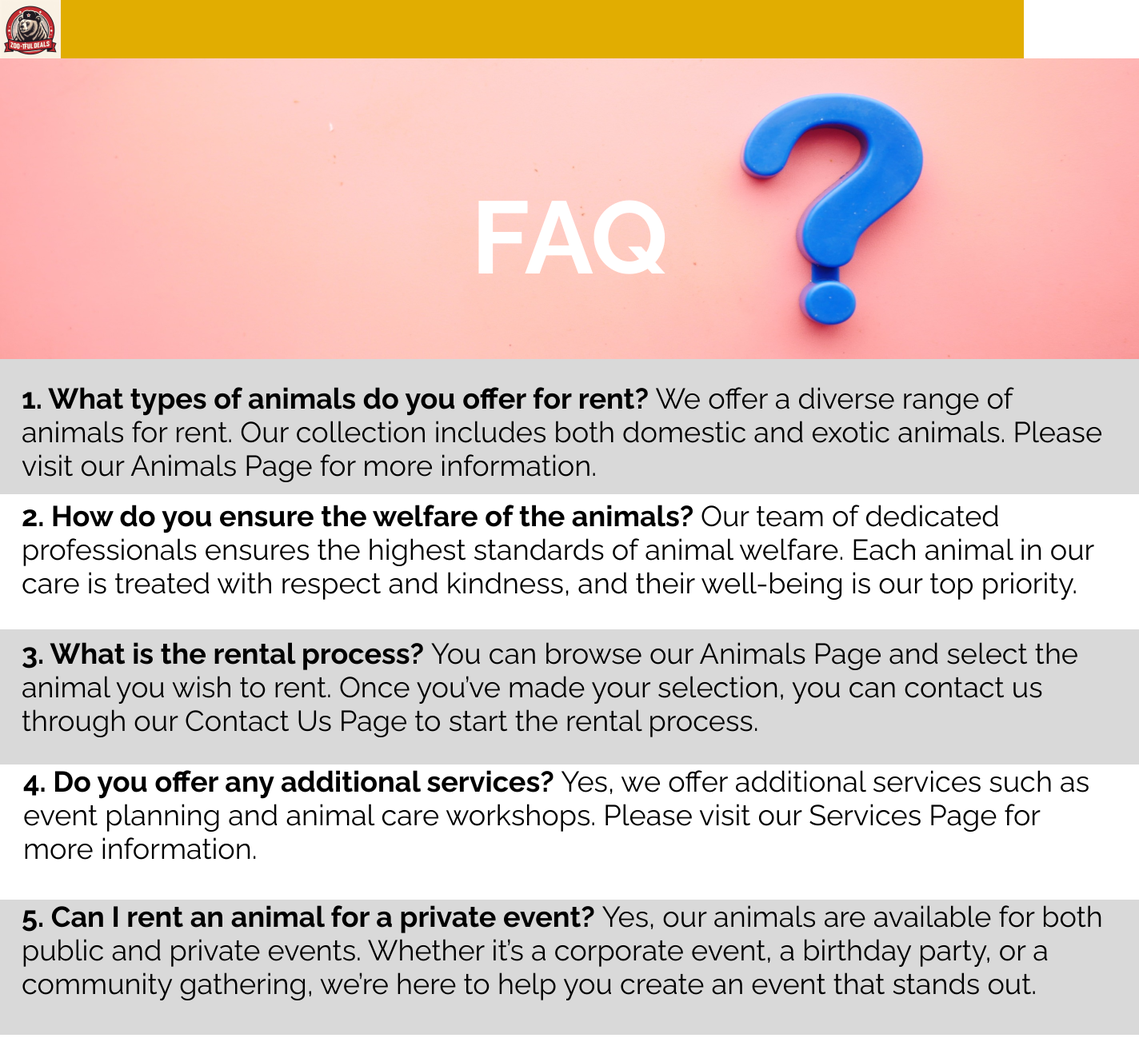
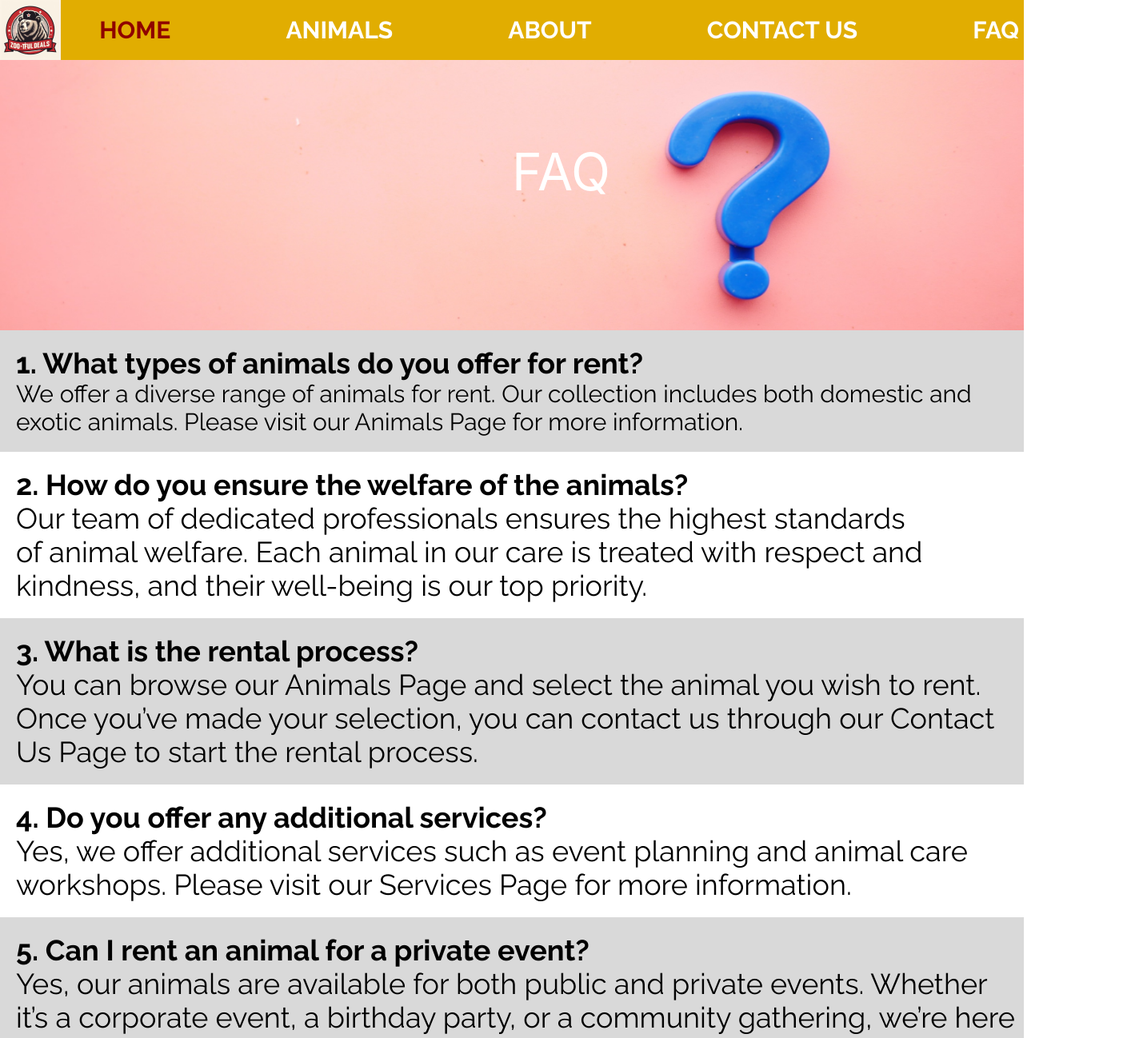
Before and after one commit to Letsktor/sfm, a React (Create React App) app in the folder rector/: page /faq in a window 1280 px wide. Shown: the top 1298 px of the page at 80% size, 1424 px wide, since content can reach past the window. Built offline with nearby package versions, Linux system fonts and the light colour scheme.

Commit message:
Navigation bar buttons fixed, faq page finished

```diff
--- a/rector/src/Css/App.css
+++ b/rector/src/Css/App.css
@@ -3,7 +3,6 @@
 }
 .container{
   display: flex;
-  flex-direction: column;
 }
 .App-logo {
   height: 40vmin;
@@ -23,7 +22,6 @@
   flex-direction: column;
   align-items: center;
   justify-content: center;
-  font-size: calc(10px + 2vmin);
   color: white;
 }
 
--- a/rector/src/Css/FAQ.css
+++ b/rector/src/Css/FAQ.css
@@ -1,52 +1,64 @@
+@import url('https://fonts.googleapis.com/css2?family=Raleway:wght@400;700&display=swap');
+.container{
+    display:flex;
+    flex-direction:column;
+    min-height:100vh;
+    background: white;
+}
+.top-bar,.bottom-bar{
+    height: 75px;
+    background: #E1AD01;
+    display: flex;
+    align-items: center;
+}
+.logo{
+    width:76px;
+    height: 76px;
+}
 
-.Contact{
-    width: 10%;
-    height: 30%;
-    left: 70%;
-    top: 2%;
-    position: absolute;
-    text-align: center;
-}
-.Animal{
-    width: 10%;
-    height: 30%;
-    left: 30%;
-    top: 2%;
-    position: absolute;
-    text-align: center;
-}
-.About{
-    width: 10%;
-    height: 30%;
-    left: 50%;
-    top: 2%;
-    position: absolute;
-    text-align: center;
-}
-.FAQ{
-    width: 10%;
-    height: 30%;
-    left: 90%;
-    top: 2%;
-    position: absolute;
-    text-align: center;
-}
 button{
     border: none;
-    font-size: 300%;
-    font-family: Raleway;
+    padding-left: 4%;
+    font-family: 'Raleway';
     font-weight:bold;
     color: white;
+    font-size: 30px;
     background-color:transparent;
 }
-.Otthon{
-    width: 10%;
-    height: 30%;
-    left: 10%;
-    top: 2%;
-    position: absolute;
-    text-align: center;
+.navigation {
+    display: flex;
+    justify-content: space-between;
+    width: 100%;
+}
+
+.bottom-bar {
+
+    display: flex;
+    justify-content: space-between;
+    align-items: center;
 }
 .CurrentPage{
     color:#8F0000;
 }
+.image-container{
+    position: relative;
+    display: flex;
+}
+.image-container img{
+    display:block;
+    width:100%;
+    height:auto;
+
+}
+.overlay-text {
+    position: absolute;
+    top: 30%;
+    left:50%;
+    color: #fff;
+    font-size: 64px;
+    text-align: center;
+}
+.shadow{
+    text-shadow: 1px 1px 2px black;
+    font-size: 44px;
+}
--- a/rector/src/Css/Home.css
+++ b/rector/src/Css/Home.css
@@ -21,8 +21,14 @@ button{
     padding-left: 4%;
     font-family: 'Raleway';
     font-weight:bold;
+    font-size: 30px;
     color: white;
     background-color:transparent;
+}
+.navigation {
+    display: flex;
+    justify-content: space-between;
+    width: 100%;
 }
 
 .bottom-bar {
--- a/rector/src/FAQ.js
+++ b/rector/src/FAQ.js
@@ -1,8 +1,10 @@
 import React from 'react';
+import './Css/FAQ.css'
 import { useNavigate } from 'react-router-dom';
-import elso from "./Pictures/szovjetmaci_2.png";
+import logo from "./Pictures/szovjetmaci_2.png";
 import masodik from "./Pictures/szovjetmaci.png";
 import harmadik from "./Pictures/Rectangle_41.png";
+
 
 function FAQ() {
     const navigate = useNavigate();
@@ -24,34 +26,39 @@ function FAQ() {
 
     return (
         <div style={{width: '100%', height: '100%', position: 'relative', background: 'white'}} className={".container"}>
-            <div style={{width: '100%', height: '100%', left: 0, top: 0, position: 'absolute', background: '#E1AD01'}} className={".container"}/>
-            <img style={{width: 76, height: 76, left: 0, top: 0, position: 'absolute'}} src={elso}  alt={"elso"}/>
-            <div className={"Contact"}><button onClick={contactClick}>CONTACT US</button></div>
-            <div className={"Otthon"}><button onClick={homelClick}>HOME</button></div>
-            <div className={"Animal"}><button onClick={animalClick}>ANIMALS</button></div>
-            <div className={"About"}><button onClick={aboutClick}>ABOUT</button></div>
-            <div className={"FAQ"}><button onClick={faqClick}>FAQ</button></div>
-            <div style={{width: 1424, height: 105, left: 0, top: 1463, position: 'absolute', background: '#E1AD01'}}></div>
-            <img style={{width: 103, height: 103, left: 0, top: 1463, position: 'absolute'}} src={masodik}  alt={"masodik"}/>
-            <div style={{width: 313, height: 72, left: 166, top: 1494, position: 'absolute', textAlign: 'center', color: 'white', fontSize: 32, fontFamily: 'Raleway', fontWeight: '700', wordWrap: 'break-word'}}>Zoo-tiful Deals LLC.</div>
-            <div style={{width: 272, height: 68, left: 740, top: 1500, position: 'absolute', textAlign: 'center', color: 'white', fontSize: 24, fontFamily: 'Raleway', fontWeight: '700', wordWrap: 'break-word'}}>info@zootifuldeals.com</div>
-            <div style={{width: 257, height: 58, left: 492, top: 1498, position: 'absolute', textAlign: 'center', color: 'white', fontSize: 24, fontFamily: 'Raleway', fontWeight: '700', wordWrap: 'break-word'}}>+36205446565</div>
-            <div style={{width: 375, height: 56, left: 1045, top: 1499, position: 'absolute', textAlign: 'center', color: '#FFFDFD', fontSize: 24, fontFamily: 'Raleway', fontWeight: '700', wordWrap: 'break-word'}}>4034 Debrecen, Vágóhíd utca 3.</div>
-            <img style={{width: 1424, height: 376, left: 0, top: 73, position: 'absolute', background: 'linear-gradient(0deg, #D9D9D9 0%, #D9D9D9 100%)'}} src={harmadik}  alt={"harmadik"}/>
-            <div style={{width: 574, height: 135, left: 425, top: 222, position: 'absolute', textAlign: 'center', color: 'white', fontSize: 128, fontFamily: 'Raleway', fontWeight: '700', wordWrap: 'break-word'}}>FAQ</div>
-            <div style={{width: 1424, height: 169, left: 0, top: 449, position: 'absolute', background: '#D9D9D9'}} />
-            <div style={{width: 1354, height: 132, left: 27, top: 477, position: 'absolute'}}><span style={{color: 'black', fontSize: 36, fontFamily: 'Raleway', fontWeight: '700', wordWrap: 'break-word'}} >1. What types of animals do you offer for rent? </span><span style={{color: 'black', fontSize: 36, fontFamily: 'Raleway', fontWeight: '400', wordWrap: 'break-word'}}>We offer a diverse range of animals for rent. Our collection includes both domestic and exotic animals. Please visit our Animals Page for more information.</span></div>
-            <div style={{width: 1424, height: 169, left: 0, top: 618, position: 'absolute', background: 'white'}} />
+            <div className={"top-bar"}>
+                <img className={"logo"} src={logo}  alt={"alt"}/>
+                <div className={"navigation"}>
+                    <button onClick={homelClick}><div className={"CurrentPage"}>HOME</div></button>
+                    <button onClick={animalClick}>ANIMALS</button>
+                    <button onClick={aboutClick}>ABOUT</button>
+                    <button onClick={contactClick}>CONTACT US</button>
+                    <button onClick={faqClick}>FAQ</button>
+                </div>
 
-            <div style={{width: 1393, height: 157, left: 27, top: 624, position: 'absolute'}}><span style={{color: 'black', fontSize: 36, fontFamily: 'Raleway', fontWeight: '700', wordWrap: 'break-word'}}>2. How do you ensure the welfare of the animals? </span><span style={{color: 'black', fontSize: 36, fontFamily: 'Raleway', fontWeight: '400', wordWrap: 'break-word'}}>Our team of dedicated professionals ensures the highest standards of animal welfare. Each animal in our care is treated with respect and kindness, and their well-being is our top priority.</span></div>
-            <div style={{width: 1424, height: 169, left: 0, top: 787, position: 'absolute', background: '#D9D9D9'}} />
-            <div style={{width: 1369, height: 138, left: 27, top: 796, position: 'absolute'}}><span style={{color: 'black', fontSize: 36, fontFamily: 'Raleway', fontWeight: '700', wordWrap: 'break-word'}}>3. What is the rental process? </span><span style={{color: 'black', fontSize: 36, fontFamily: 'Raleway', fontWeight: '400', wordWrap: 'break-word'}}>You can browse our Animals Page and select the animal you wish to rent. Once you’ve made your selection, you can contact us through our Contact Us Page to start the rental process.</span></div>
-            <div style={{width: 1424, height: 169, left: 0, top: 956, position: 'absolute', background: 'white'}} />
-            <div style={{width: 1339, height: 169, left: 29, top: 956, position: 'absolute'}}><span style={{color: 'black', fontSize: 36, fontFamily: 'Raleway', fontWeight: '700', wordWrap: 'break-word'}}>4. Do you offer any additional services? </span><span style={{color: 'black', fontSize: 36, fontFamily: 'Raleway', fontWeight: '400', wordWrap: 'break-word'}}>Yes, we offer additional services such as event planning and animal care workshops. Please visit our Services Page for more information.</span></div>
-            <div style={{width: 1424, height: 169, left: 0, top: 1125, position: 'absolute', background: '#D9D9D9'}} />
-            <div style={{width: 1369, height: 169, left: 27, top: 1125, position: 'absolute'}}><span style={{color: 'black', fontSize: 36, fontFamily: 'Raleway', fontWeight: '700', wordWrap: 'break-word'}}>5. Can I rent an animal for a private event? </span><span style={{color: 'black', fontSize: 36, fontFamily: 'Raleway', fontWeight: '400', wordWrap: 'break-word'}}>Yes, our animals are available for both public and private events. Whether it’s a corporate event, a birthday party, or a community gathering, we’re here to help you create an event that stands out.</span></div>
-            <div style={{width: 1313, height: 133, left: 27, top: 1310, position: 'absolute'}}><span style={{color: 'black', fontSize: 36, fontFamily: 'Raleway', fontWeight: '700', wordWrap: 'break-word'}}>6. How do I contact you? </span><span style={{color: 'black', fontSize: 36, fontFamily: 'Raleway', fontWeight: '400', wordWrap: 'break-word'}}>You can reach out to us through the form on our Contact Us Page. You can also find our email, phone number, and physical address on the same page.</span></div>
+            </div>
+           <div>
+               <div className={"image-container"}>
+                   <img style={{width: '100%', position: 'relative', background: 'linear-gradient(0deg, #D9D9D9 0%, #D9D9D9 100%)'}} src={harmadik}  alt={"harmadik"}/>
+                   <div className={"overlay-text"} >FAQ</div>
+               </div>
+           </div>
+            <div className={"container"}>
+                   <div style={{width: "auto", position: 'relative',backgroundColor:'#D9D9D9',paddingBottom:20,paddingTop:20,paddingLeft:20,paddingRight:0}}><div style={{color: 'black', fontSize: 36, fontFamily: 'Raleway', fontWeight: '700', wordWrap: 'break-word'}} >1. What types of animals do you offer for rent? </div><div style={{color: 'black', fontSize: 30, fontFamily: 'Raleway', fontWeight: '400', wordWrap: 'break-word'}}>We offer a diverse range of animals for rent. Our collection includes both domestic and exotic animals. Please visit our Animals Page for more information.</div></div>
+                   <div style={{width: "auto", position: 'relative',paddingBottom:20,paddingTop:20,paddingLeft:20,paddingRight:0}}><div style={{color: 'black',width:'90%', fontSize: 36, fontFamily: 'Raleway', fontWeight: '700', wordWrap: 'break-word'}}>2. How do you ensure the welfare of the animals? </div><div style={{color: 'black', fontSize: 36, fontFamily: 'Raleway', fontWeight: '400', wordWrap: 'break-word',width:'90%'}}>Our team of dedicated professionals ensures the highest standards of animal welfare. Each animal in our care is treated with respect and kindness, and their well-being is our top priority.</div></div>
+                   <div style={{width: "auto", position: 'relative',background: '#D9D9D9',paddingBottom:20,paddingTop:20,paddingLeft:20,paddingRight:0}}><div style={{color: 'black', fontSize: 36, fontFamily: 'Raleway', fontWeight: '700', wordWrap: 'break-word'}}>3. What is the rental process? </div><span style={{color: 'black', fontSize: 36, fontFamily: 'Raleway', fontWeight: '400', wordWrap: 'break-word'}}>You can browse our Animals Page and select the animal you wish to rent. Once you’ve made your selection, you can contact us through our Contact Us Page to start the rental process.</span></div>
+                   <div style={{width: "auto%", position: 'relative',paddingBottom:20,paddingTop:20,paddingLeft:20,paddingRight:0}}><div style={{color: 'black', fontSize: 36, fontFamily: 'Raleway', fontWeight: '700', wordWrap: 'break-word'}}>4. Do you offer any additional services? </div><div style={{color: 'black', fontSize: 36, fontFamily: 'Raleway', fontWeight: '400', wordWrap: 'break-word'}}>Yes, we offer additional services such as event planning and animal care workshops. Please visit our Services Page for more information.</div></div>
+                   <div style={{width: "auto%", position: 'relative',background: '#D9D9D9',paddingBottom:20,paddingTop:20,paddingLeft:20,paddingRight:0}}><div style={{color: 'black', fontSize: 36, fontFamily: 'Raleway', fontWeight: '700', wordWrap: 'break-word'}}>5. Can I rent an animal for a private event? </div><div style={{color: 'black', fontSize: 36, fontFamily: 'Raleway', fontWeight: '400', wordWrap: 'break-word'}}>Yes, our animals are available for both public and private events. Whether it’s a corporate event, a birthday party, or a community gathering, we’re here to help you create an event that stands out.</div></div>
+                   <div style={{width: "auto%", position: 'relative',paddingBottom:20,paddingTop:20,paddingLeft:20,paddingRight:0}}><div style={{color: 'black', fontSize: 36, fontFamily: 'Raleway', fontWeight: '700', wordWrap: 'break-word'}}>6. How do I contact you? </div><div style={{color: 'black', fontSize: 36, fontFamily: 'Raleway', fontWeight: '400', wordWrap: 'break-word'}}>You can reach out to us through the form on our Contact Us Page. You can also find our email, phone number, and physical address on the same page.</div></div>
 
+           </div>
+            <div className={"bottom-bar"}>
+                <img className={"logo"} src={logo}  alt={"alt"}/>
+                <div style={{width: '100%', height:"auto",  position: 'relative', textAlign: 'center', color: 'white', fontSize: 32, fontFamily: 'Raleway', fontWeight: '700', wordWrap: 'break-word'}}>Zoo-tiful Deals LLC.</div>
+                <div style={{width: '100%', height: "auto",  position: 'relative', textAlign: 'center', color: 'white', fontSize: 24, fontFamily: 'Raleway', fontWeight: '700', wordWrap: 'break-word'}}>info@zootifuldeals.com</div>
+                <div style={{width: '100%', height: 'auto',  position: 'relative', textAlign: 'center', color: 'white', fontSize: 24, fontFamily: 'Raleway', fontWeight: '700', wordWrap: 'break-word'}}>+36205446565</div>
+                <div style={{width: '100%', height: "auto",  position: 'relative', textAlign: 'center', color: '#FFFDFD', fontSize: 24, fontFamily: 'Raleway', fontWeight: '700', wordWrap: 'break-word'}}>4034 Debrecen, Vágóhíd utca 3.</div>
+            </div>
         </div>
     );
 }
--- a/rector/src/Home.js
+++ b/rector/src/Home.js
@@ -28,26 +28,31 @@ function Home() {
 
             <div style={{width: '100%', height: '100%', position: 'relative', background: 'white'}} className={".container"}>
                 <div className={"top-bar"}>
+
                     <img className={"logo"} src={logo}  alt={"alt"}/>
-                    <button onClick={homelClick}><div className={"CurrentPage"}>HOME</div></button>
-                    <button onClick={animalClick}>ANIMALS</button>
-                    <button onClick={aboutClick}>ABOUT</button>
-                    <button onClick={contactClick}>CONTACT US</button>
-                    <button onClick={faqClick}>FAQ</button>
+
+                    <div className={"navigation"}>
+                        <button onClick={homelClick}><div className={"CurrentPage"}>HOME</div></button>
+                        <button onClick={animalClick}>ANIMALS</button>
+                        <button onClick={aboutClick}>ABOUT</button>
+                        <button onClick={contactClick}>CONTACT US</button>
+                        <button onClick={faqClick}>FAQ</button>
+                    </div>
+
                 </div>
-                <div style={{border:"none"}}>
+                <div style={{border:"none"}} className={"container"}>
                     <div className={"image-container"}>
                         <img src={backgimg}  alt={"lol"}/>
-                        <div className={"overlay-text"}>Do you want to hire an exotic animal for your birthday party?</div>
+                        <div className={"overlay-text"} style={{position:"absolute",left:"0%"}}>Do you want to hire an exotic animal for your birthday party?</div>
                         <div style={{width: '20%', height: '10%',  position: 'absolute',top:"70%",left:"40%", transformOrigin: '0 0', background: '#9A1D1D', borderRadius: 42}} ><button onClick={animalClick} style={{width: '100%',top:'10%',  position: 'relative', textAlign: 'center', color: 'white', fontSize: 32, fontFamily: 'Righteous', fontWeight: '400', wordWrap: 'break-word'}}>Learn More</button></div>
                     </div>
                     <div style={{   display:"inline-block",border:"none"}}>
                         <img style={{width: '50%', left:"0%" ,position: 'relative', border:"none"}} src={image}  alt={"lol"}/>
-                        <text style={{width: '50%',left:"45%",top:"45%", position: 'absolute', textAlign: 'center', color: 'black', fontSize: 32, fontFamily: 'Inter', fontWeight: '400', wordWrap: 'break-word'}}>Welcome to Zoo-tiful Deals! We provide a unique touch to your events with our diverse range of rentable animals. Ensuring high animal welfare standards, we create unforgettable, educational experiences. Make your event stand out with us.</text>
+                        <text style={{width: '50%',left:"50%",top:"45%", position: 'absolute', textAlign: 'center', color: 'black', fontSize: 32, fontFamily: 'Inter', fontWeight: '400', wordWrap: 'break-word'}}>Welcome to Zoo-tiful Deals! We provide a unique touch to your events with our diverse range of rentable animals. Ensuring high animal welfare standards, we create unforgettable, educational experiences. Make your event stand out with us.</text>
                     </div>
                     <div className={"image-container"} style={{border:"none"}}>
                         <img style={{width:"100%",border:"none"}} id={"zold"} src={kep} alt={"kep"}></img>
-                        <div className={"overlay-text"} ><div className={"shadow"} >Zoo-tiful Deals provides a unique and memorable experience by offering a diverse range of animals for rent. Their commitment to high animal welfare standards ensures the well-being of the animals and adds an educational aspect to the event. Whether it’s a corporate event or a birthday party, Zoo-tiful Deals transforms it into an unforgettable celebration of nature’s beauty.</div></div>
+                        <div className={"overlay-text"} style={{position:"absolute",left:"0%"}} ><div className={"shadow"} >Zoo-tiful Deals provides a unique and memorable experience by offering a diverse range of animals for rent. Their commitment to high animal welfare standards ensures the well-being of the animals and adds an educational aspect to the event. Whether it’s a corporate event or a birthday party, Zoo-tiful Deals transforms it into an unforgettable celebration of nature’s beauty.</div></div>
                         <div className={"overlay-text"} style={{position:"absolute",top:"0%",left:"20%",textShadow:"1px 1px 1px black"}}>Why choose Zoo-tiful Deals?</div>
                     </div>
 
```
